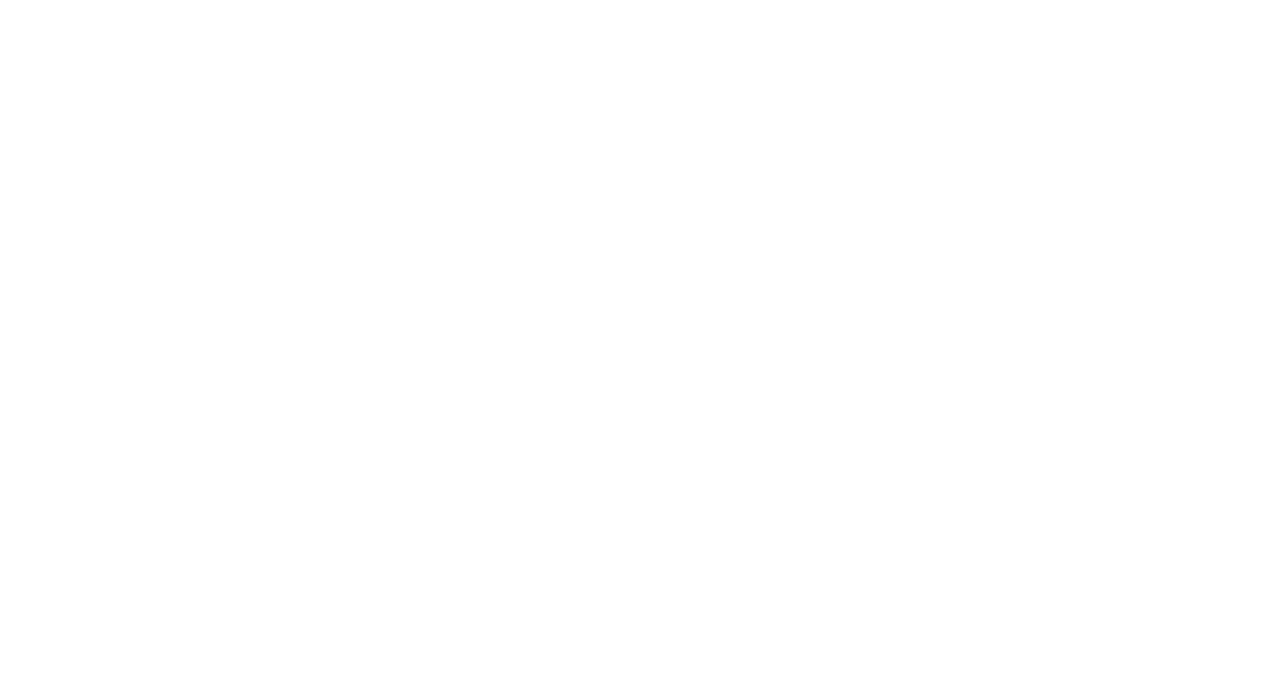
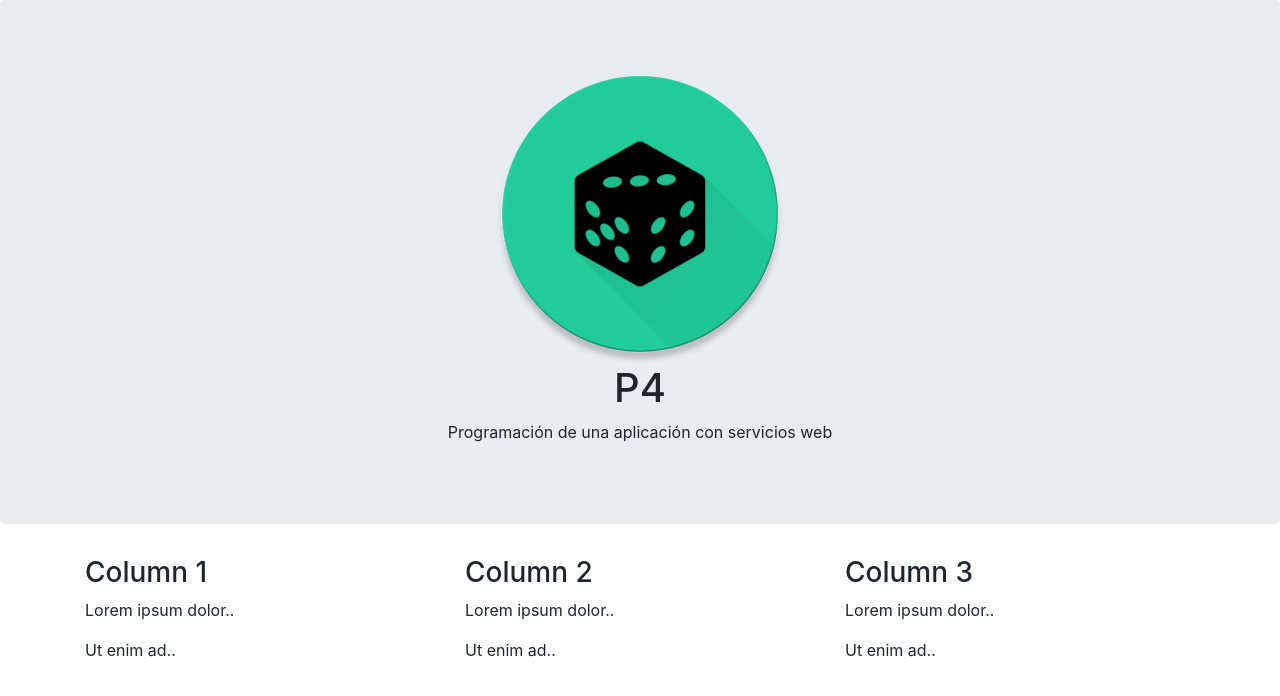
Before and after one commit to junquera/P4-TSR, a Flask app: page / in a window 1280 px wide. Before the commit the part shown is empty. Shown: the top 696 px of the page. Run offline with Flask 2, Linux system fonts and the light colour scheme; some libraries are stand-ins or nearby versions.

Commit message:
Minor changes

```diff
--- a/src/app.py
+++ b/src/app.py
@@ -4,7 +4,6 @@
 app = Flask(__name__)
 
 cron = Cron()
-
 @cron.add_task(minute=2)
 def save_values():
     print("Saving!")
--- a/src/templates/index.html
+++ b/src/templates/index.html
@@ -1,14 +1,39 @@
 <html>
   <head>
+    <title>P4</title>
     <link rel="shortcut icon" href="{{ url_for('static', filename='dice.png') }}">
 
     <link rel="stylesheet" href="/static/bower_components/bootstrap/dist/css/bootstrap.min.css" />
 
+  </head>
+  <body>
+    <div class="jumbotron text-center">
+      <img src="{{ url_for('static', filename='dice.png') }}" />
+      <h1>P4</h1>
+      <p>Programación de una aplicación con servicios web</p>
+    </div>
+
+    <div class="container">
+      <div class="row">
+        <div class="col-sm-4">
+          <h3>Column 1</h3>
+          <p>Lorem ipsum dolor..</p>
+          <p>Ut enim ad..</p>
+        </div>
+        <div class="col-sm-4">
+          <h3>Column 2</h3>
+          <p>Lorem ipsum dolor..</p>
+          <p>Ut enim ad..</p>
+        </div>
+        <div class="col-sm-4">
+          <h3>Column 3</h3>
+          <p>Lorem ipsum dolor..</p>
+          <p>Ut enim ad..</p>
+        </div>
+      </div>
+    </div>
+
     <script src="/static/bower_components/jquery/dist/jquery.min.js"></script>
     <script src="/static/bower_components/bootstrap/dist/js/bootstrap.min.js"></script>
-  </head>
-  <body>
-
-
   </body>
 </html>
```
